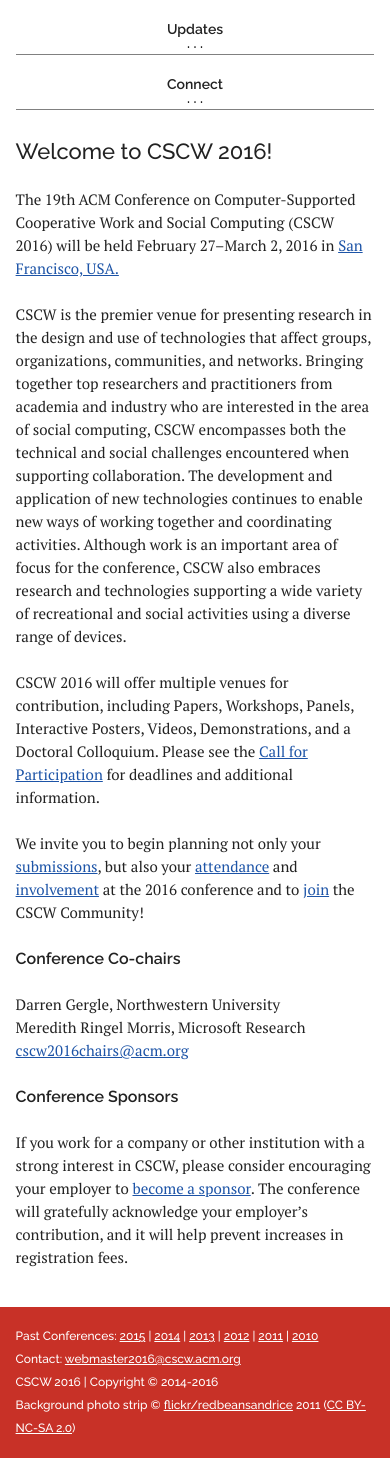
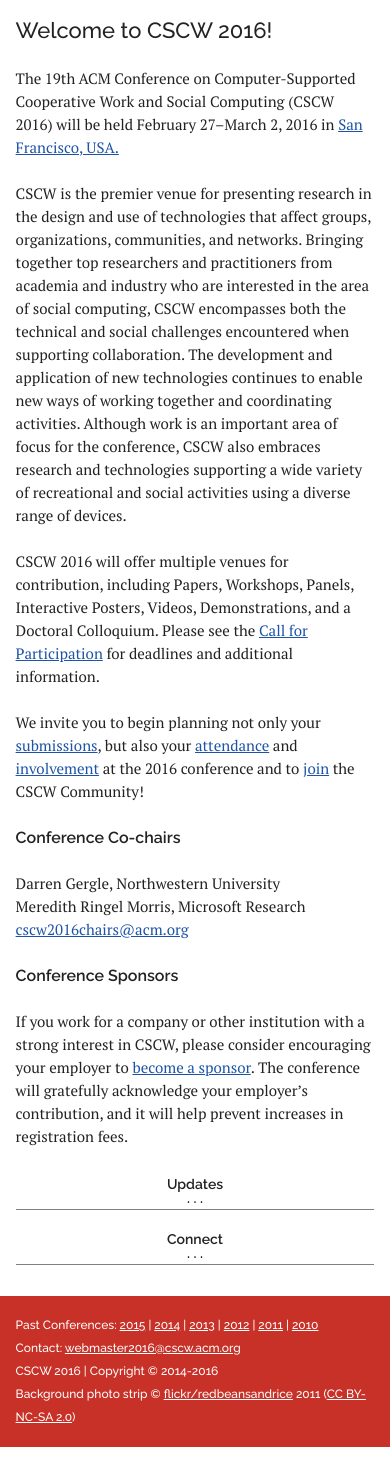
Before and after one commit to niloufars/CSCW2016, a PHP site: page /index.php in a window 390 px wide. Shown: the part 160-1618 px from the top of the page. Run offline with PHP 8.4, Linux system fonts and the light colour scheme; some libraries are stand-ins or nearby versions.

Commit message:
reorder columns on mobile so article is always first

```diff
--- a/css/styles.css
+++ b/css/styles.css
@@ -369,23 +369,6 @@ nav ul li a:visited {color: #ffffff;}
 		-webkit-flex-direction: column-reverse;
                 flex-direction: column-reverse;
 	}
-	.container.main .row article {
-		/* move article content first */
-		-webkit-box-ordinal-group: 1;
-		   -moz-box-ordinal-group: 1;
-		           -ms-flex-order: 1;
-		            -webkit-order: 1;
-		                    order: 1;
-        padding-top: 11.5px;
-	}
-    .container.main .row aside {
-        /* move sidebar content last */
-        -webkit-box-ordinal-group: 99;
-           -moz-box-ordinal-group: 99;
-                   -ms-flex-order: 99;
-                    -webkit-order: 99;
-                            order: 99;
-    }
     .container.main .row .column,
     .container.main .row .columns {
         float: none;    /* required else Safari 5 doesn't display blocks within flexbox */
```
